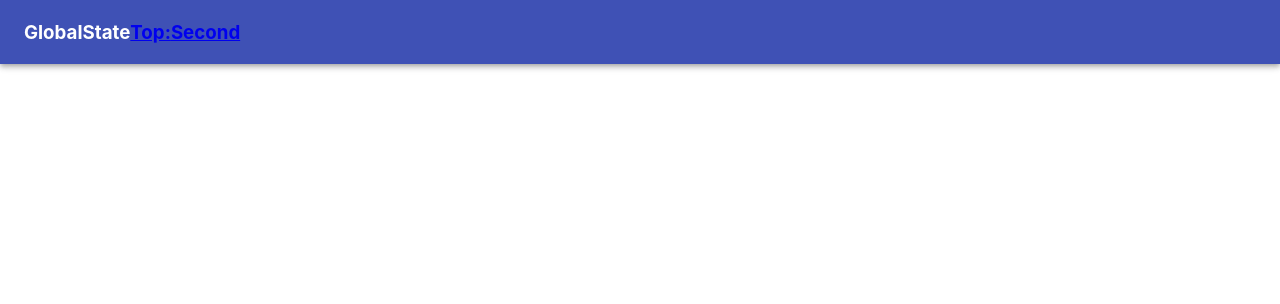
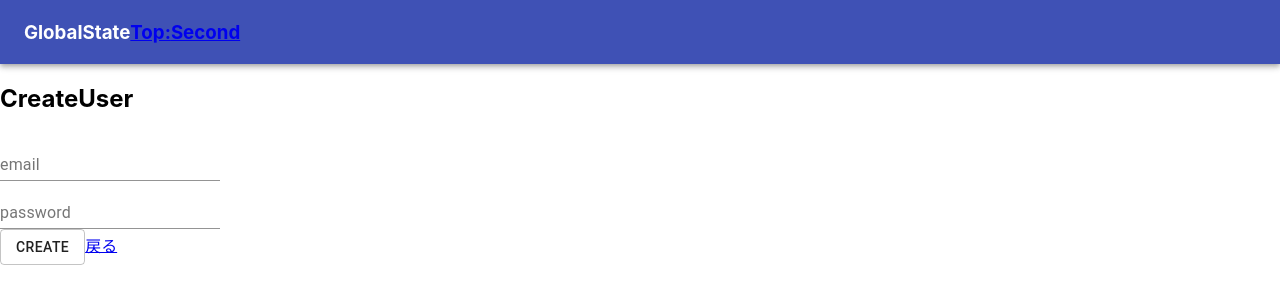
Before and after one commit to asagaorino0/deploy_app_orino, a React (Create React App) app: page /CreateUser in a window 1280 px wide. Shown: the top 304 px of the page. Built offline with nearby package versions, Linux system fonts and the light colour scheme; no server answers.

Commit message:
[add]10_EXTRA

```diff
--- a/package.json
+++ b/package.json
@@ -9,6 +9,7 @@
     "@testing-library/user-event": "^12.8.3",
     "axios": "^0.21.1",
     "bootstrap": "^4.6.0",
+    "firebase": "^8.4.1",
     "react": "^17.0.2",
     "react-bootstrap": "^1.5.2",
     "react-dom": "^17.0.2",
--- a/src/App.js
+++ b/src/App.js
@@ -1,20 +1,25 @@
 import './App.css';
 import React from 'react';
 import { BrowserRouter as Router, Route, Switch } from 'react-router-dom'
-import TopPage from './pages/TopPage'
-import SecondPage from './pages/SecondPage';
+// import TopPage from './pages/TopPage'
+// import SecondPage from './pages/SecondPage';
 import Header from './components/Header'
+import Main from './pages/Main'
+import Login from './pages/Login'
+import CreateUser from './pages/CreateUser'
+
+
 
 function App() {
   return (
     <Router>
       <Header />
       <Switch>
-        <Route exact path='/' component={TopPage} />
-        <Route exact path='/SecondPage/:name' component={SecondPage} />
-        {/* <Route path="/:name" exact></Route> */}
-        {/* <Hello /> */}
-        {/* <HelloSomeone /> */}
+        {/* <Route exact path='/' component={TopPage} />
+        <Route exact path='/SecondPage/:name' component={SecondPage} /> */}
+        <Route exact path='/Main/' component={Main} />
+        <Route exact path='/' component={Login} />
+        <Route exact path='/CreateUser/' component={CreateUser} />
       </Switch>
     </Router>
   );
--- /dev/null
+++ b/src/config/firebase.js
@@ -0,0 +1,18 @@
+import firebase from 'firebase/app';
+import "firebase/firestore";
+import "firebase/auth";
+
+const firebaseConfig = {
+    apiKey: process.env.REACT_APP_API_KEY,
+    authDomain: process.env.REACT_APP_AUTH_DOMAIN,
+    databaseURL: process.env.REACT_APP_DATABASE_URL,
+    projectId: process.env.REACT_APP_PROJECT_ID,
+    storageBucket: process.env.REACT_APP_STORAGE_BUCKET,
+    messagingSenderId: process.env.REACT_APP_MESSAGING_SENDER_ID,
+    appId: process.env.REACT_APP_APP_ID
+};
+
+firebase.initializeApp(firebaseConfig);
+
+export const db = firebase.firestore();
+export default firebase;
--- /dev/null
+++ b/src/pages/CreateUser.js
@@ -0,0 +1,37 @@
+import React, { useState } from 'react';
+import { useHistory, Link } from 'react-router-dom';
+import Button from '@material-ui/core/Button';
+import TextField from '@material-ui/core/TextField';
+import firebase from '../config/firebase'
+const CreateUser = () => {
+    const [email, setEmail] = useState('')
+    const [password, setPassword] = useState('')
+    const history = useHistory()
+    const handleClick = () => {
+        history.push('/login')
+        firebase.auth().createUserWithEmailAndPassword(email, password)
+            .then((userCredential) => {
+                // Signed in
+                console.log('success login')
+                var user = userCredential.user;
+                // ...
+            })
+            .catch((error) => {
+                var errorCode = error.code;
+                var errorMessage = error.message;
+                console.log(error.massage)
+                // ..
+            });
+    }
+    return (
+        <div>
+            <h2>CreateUser</h2>
+            <TextField id="email" label="email" value={email} onChange={e => setEmail(e.target.value)} /><br />
+            <TextField id="password" label="password" value={password} onChange={e => setPassword(e.target.value)} /><br />
+            <Button variant="outlined" onClick={handleClick}>Create</Button>
+            <Link to='/' >戻る</Link>
+        </div>
+    );
+};
+
+export default CreateUser;
--- /dev/null
+++ b/src/pages/Login.js
@@ -0,0 +1,39 @@
+import React, { useState } from 'react';
+import { useHistory, Link } from 'react-router-dom';
+import Button from '@material-ui/core/Button';
+import TextField from '@material-ui/core/TextField';
+import firebase from '../config/firebase'
+
+const Login = () => {
+    const [email, setEmail] = useState('')
+    const [password, setPassword] = useState('')
+    const [error, setError] = useState('')
+    const history = useHistory()
+    const handleClick = () => {
+        firebase.auth().signInWithEmailAndPassword(email, password)
+            .then((userCredential) => {
+                // Signed in
+                console.log('success login')
+                var user = userCredential.user;
+                history.push('/Main')
+                // ...
+            })
+            .catch((error) => {
+                var errorCode = error.code;
+                var errorMessage = error.message;
+                console.log(error.massage)
+            });
+    }
+    return (
+        <div>
+            <TextField id="email" label="email" value={email} onChange={e => setEmail(e.target.value)} /><br />
+            <TextField id="password" label="password" value={password} onChange={e => setPassword(e.target.value)} /><br />
+            {error}
+            <Button variant="outlined" onClick={handleClick}>Login</Button><br />
+            {error}
+            <Link to='/CreateUser' >アカウント作成</Link>
+        </div>
+    );
+};
+
+export default Login;
--- /dev/null
+++ b/src/pages/Main.js
@@ -0,0 +1,17 @@
+import React from 'react';
+import { useHistory } from 'react-router-dom';
+import Button from '@material-ui/core/Button';
+const Main = () => {
+    const history = useHistory()
+    const handleClick = () => {
+        history.push('/');
+    };
+    return (
+        <div>
+            <h1>Main</h1>
+            <Button variant="outlined" onClick={handleClick}>戻る</Button>
+        </div>
+    );
+};
+
+export default Main;
--- a/src/pages/TopPage.js
+++ b/src/pages/TopPage.js
@@ -64,7 +64,7 @@ const TopPage = () => {
                 data: res.data
             })
         })
-        // ?????
+        // eslint-disable-next-line
     }, [])
     const history = useHistory();
     const secondPage = () => {
```
Also changed, not shown: 1 other file (tests, documents, lock files or other folders).
